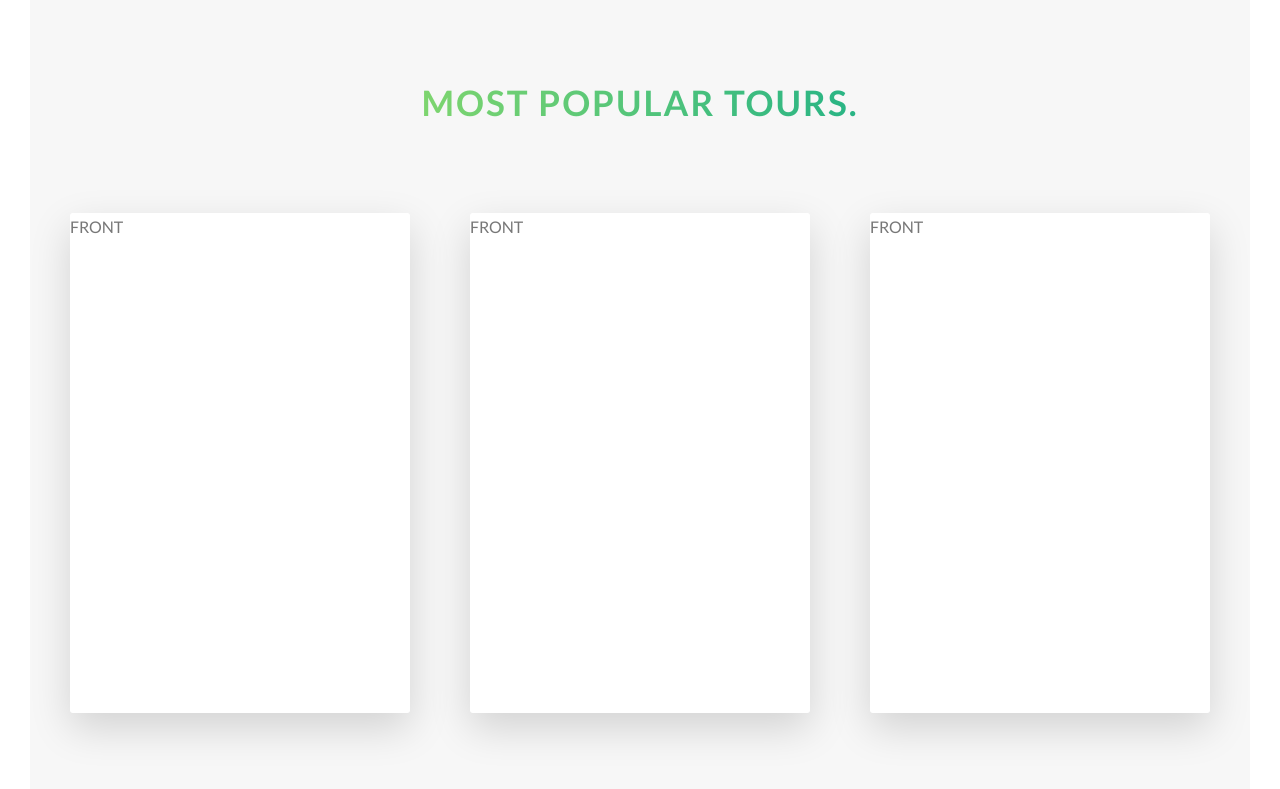
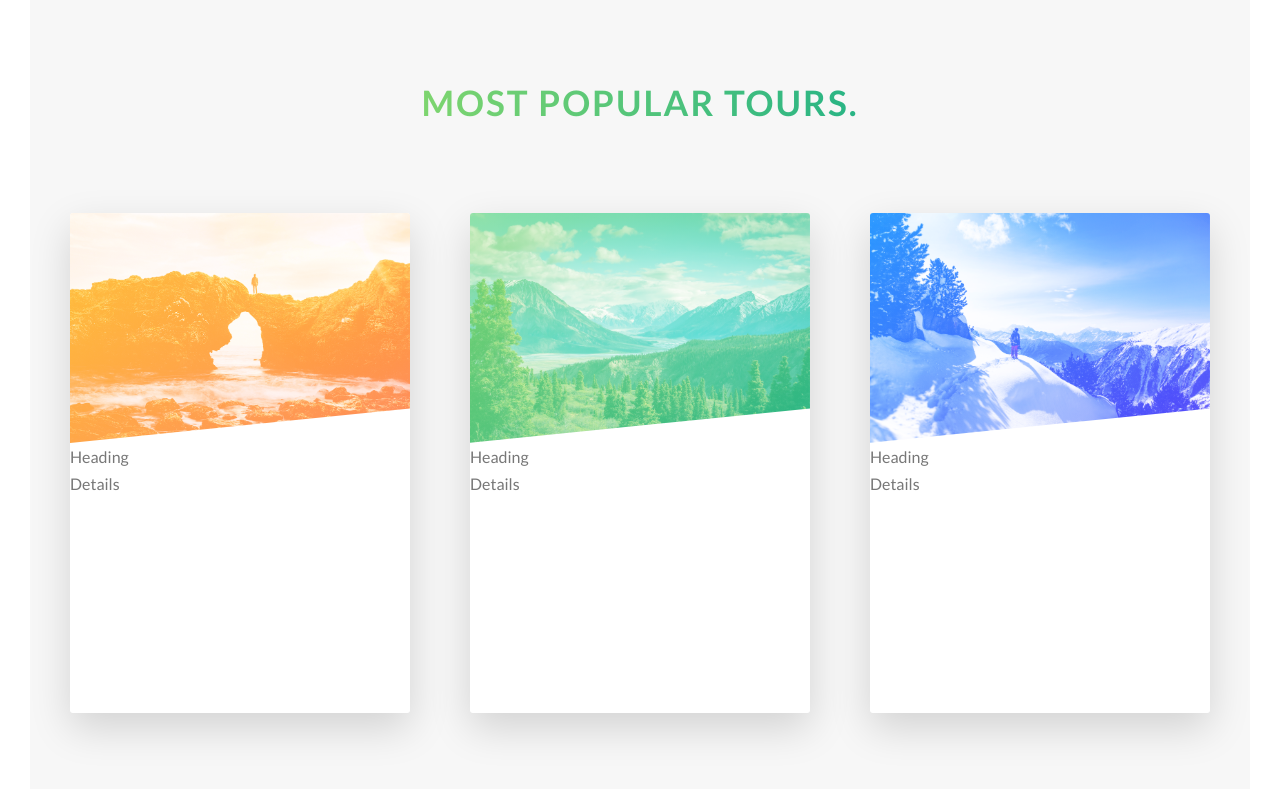
Before and after one commit to mozieblo/natura_page, a website: page index.html in a window 1280 px wide. Shown: the part 2284-3073 px from the top of the page. Drawn offline with Linux system fonts and the light colour scheme.

Commit message:
pictutres

```diff
--- a/index.html
+++ b/index.html
@@ -105,7 +105,15 @@
                     <div class="col-1-of-3">
                         <div class="card">
                             <div class="card__side card__side--front">
-                                FRONT
+                                <div class="card__picture card__picture--1">
+                                    &nbsp;
+                                </div>
+                                <div class="card__heading">
+                                    Heading
+                                </div>
+                                <div class="card__details">
+                                    Details
+                                </div>
                             </div>
                             <div class="card__side card__side--back card__side--back-1">
                                 BACK
@@ -115,7 +123,15 @@
                     <div class="col-1-of-3">
                         <div class="card">
                             <div class="card__side card__side--front">
-                                FRONT
+                                <div class="card__picture card__picture--2">
+                                    &nbsp;
+                                </div>
+                                <div class="card__heading">
+                                    Heading
+                                </div>
+                                <div class="card__details">
+                                    Details
+                                </div>
                             </div>
                             <div class="card__side card__side--back card__side--back-2">
                                 BACK
@@ -125,7 +141,15 @@
                     <div class="col-1-of-3">
                         <div class="card">
                             <div class="card__side card__side--front">
-                                FRONT
+                                <div class="card__picture card__picture--3">
+                                    &nbsp;
+                                </div>
+                                <div class="card__heading">
+                                    Heading
+                                </div>
+                                <div class="card__details">
+                                    Details
+                                </div>
                             </div>
                             <div class="card__side card__side--back card__side--back-3">
                                 BACK
--- a/sass/components/_card.scss
+++ b/sass/components/_card.scss
@@ -1,4 +1,6 @@
 .card {
+
+    // FUNCTIONALITY
     perspective: 150rem;
     -moz-perspective: 150rem;
     position: relative;
@@ -12,6 +14,7 @@
         left: 0;
         width: 100%;
         backface-visibility: hidden;
+        overflow: hidden;
         border-radius: 3px;
         box-shadow: 0 1.5rem 4rem rgba($color-black, .15);
 
@@ -43,4 +46,25 @@
     &:hover &__side--back {
         transform: rotateY(0);
     }
+
+    // FRONT SIDE STYLING
+    &__picture {
+        background-size: cover;
+        height: 23rem;
+        background-blend-mode: screen;
+        -webkit-clip-path: polygon(0 0, 100% 0, 100% 85%, 0 100%);
+        clip-path: polygon();
+
+        &--1 {
+            background-image: linear-gradient(to right bottom, $color-secondary-light, $color-secondary-dark), url(../img/nat-5.jpg);
+        }
+
+        &--2 {
+            background-image: linear-gradient(to right bottom, $color-primary-light, $color-primary-dark), url(../img/nat-6.jpg);
+        }
+
+        &--3 {
+            background-image: linear-gradient(to right bottom, $color-tertiary-light, $color-tertiary-dark), url(../img/nat-7.jpg);
+        }
+    }
 }
--- a/sass/layout/_header.scss
+++ b/sass/layout/_header.scss
@@ -9,6 +9,7 @@
   background-position: top;
   position: relative;
 
+  -webkit-clip-path: polygon(0 0, 100% 0, 100% 75vh, 0 100%);
   clip-path: polygon(0 0, 100% 0, 100% 75vh, 0 100%);
 
   &__logo-box {
```
Also changed, not shown: css/style.css.
